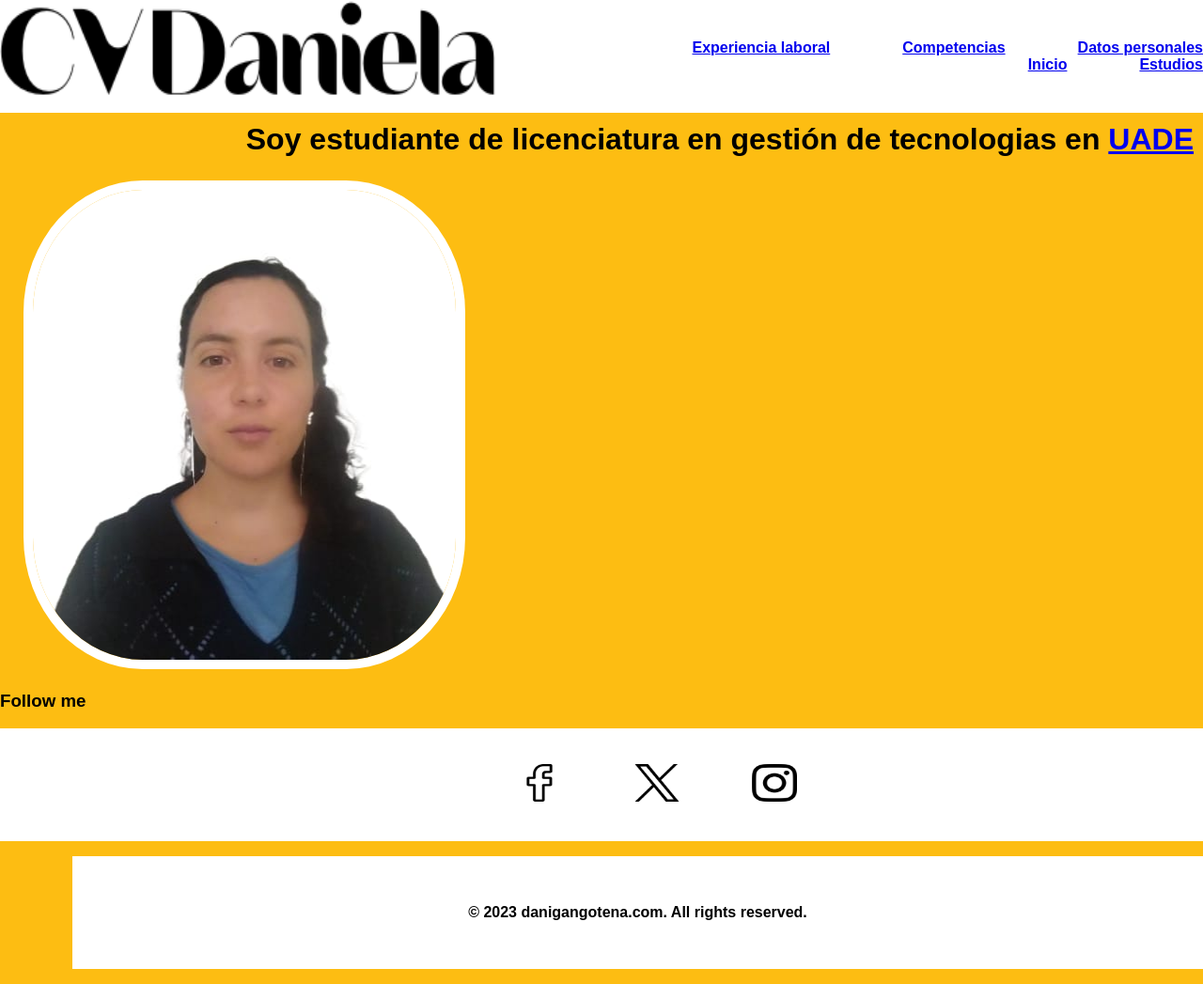
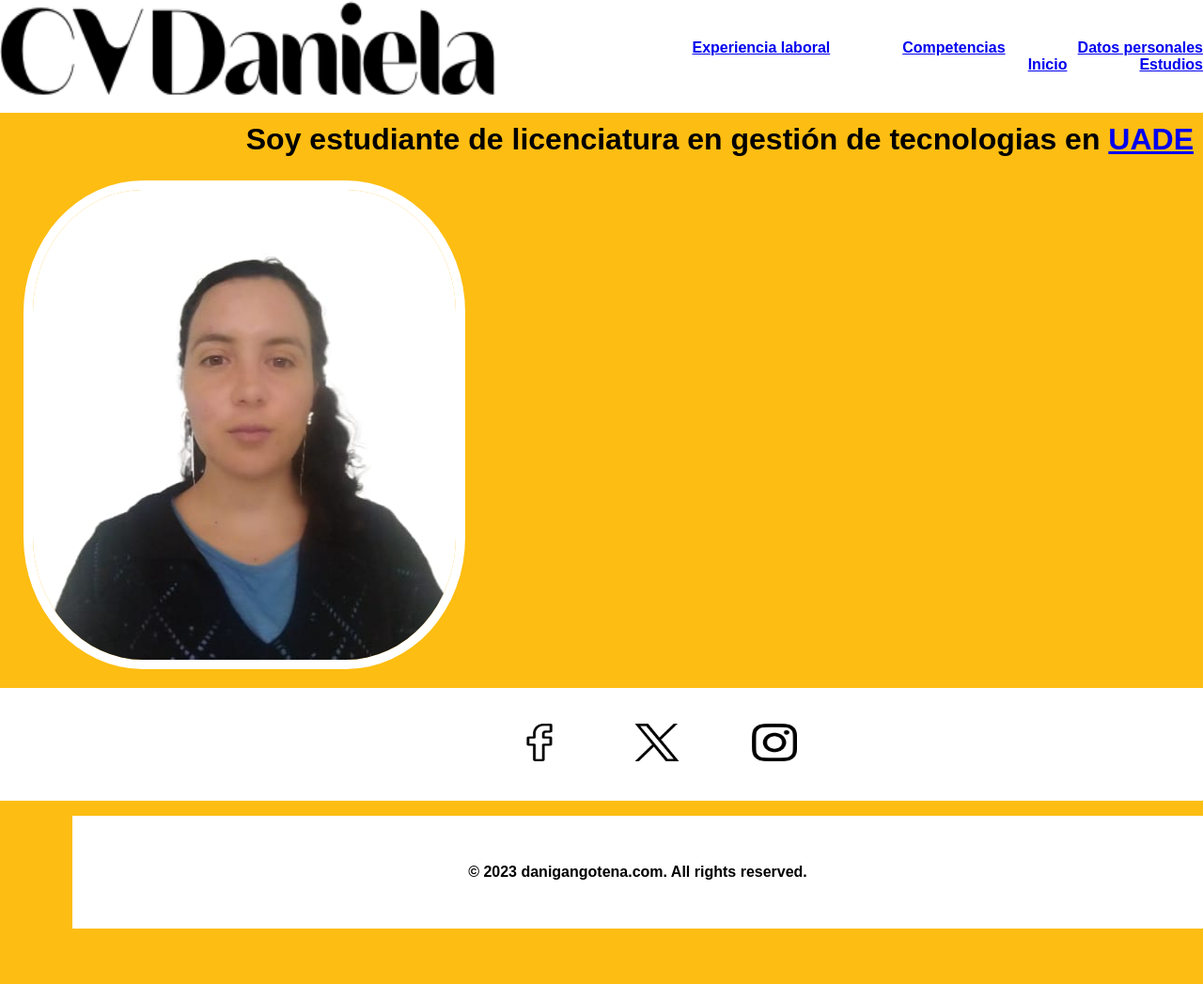
Before and after one commit to dggtn/cvdaniela, a plain HTML site: page index.html in a window 1280 px wide. Shown: the whole page at 94% size. After the commit the page ends 1004 px from the top, so only its background shows below. Drawn offline with Linux system fonts and the light colour scheme.

```diff
--- a/index.html
+++ b/index.html
@@ -25,13 +25,6 @@
     <img class="fotocv" src=img/fotocv.JPG alt="foto del cv">
 
     <footer>
-        <div class="footer-container" class="copyright">
-
-        </div>
-    <footer>
-        </div>
-        <div>
-            <h3>Follow me</h3>
             <ul class="navegador">
                 <li class="navegador"><a href="https://www.facebook.com/profile.php?id=100057013813655"><img class="logos"
                             src="img/facebook.png" alt="Facebook"></a></li>
```
